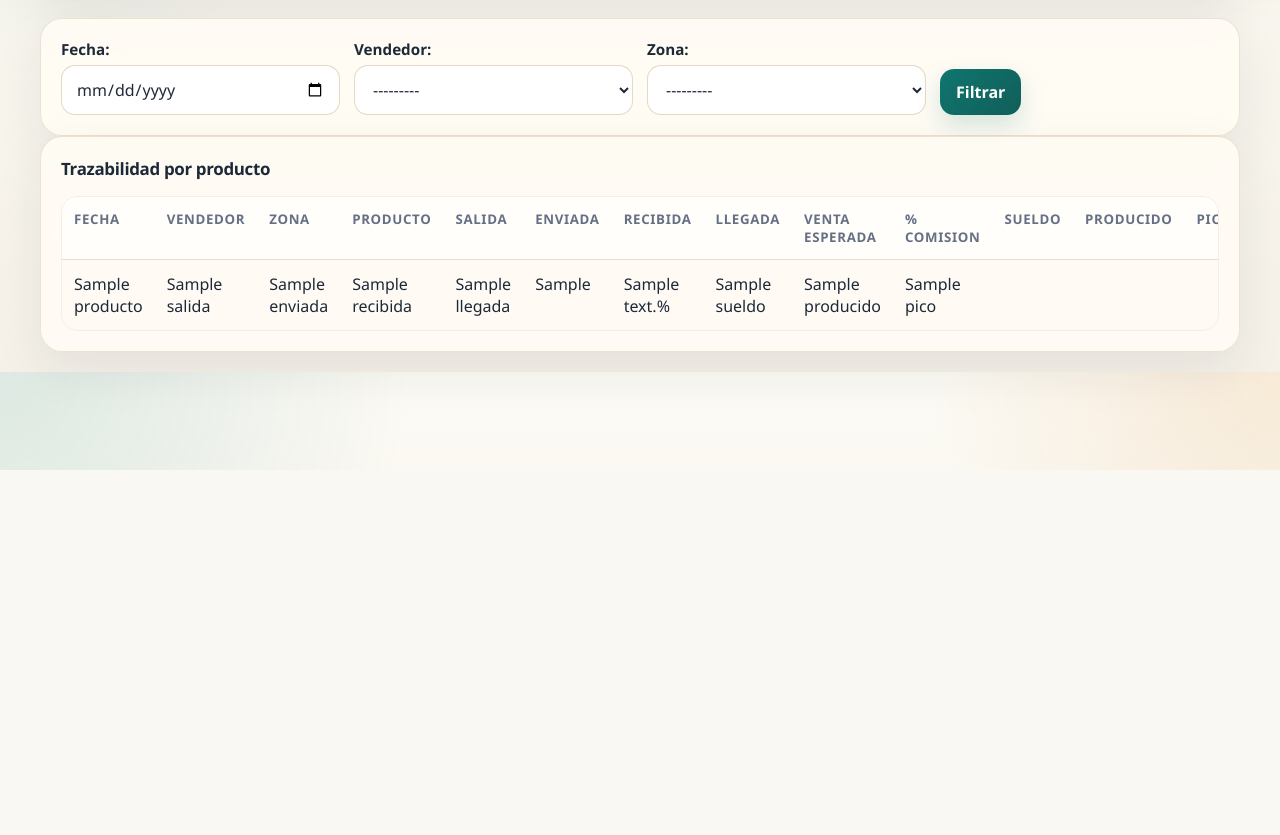
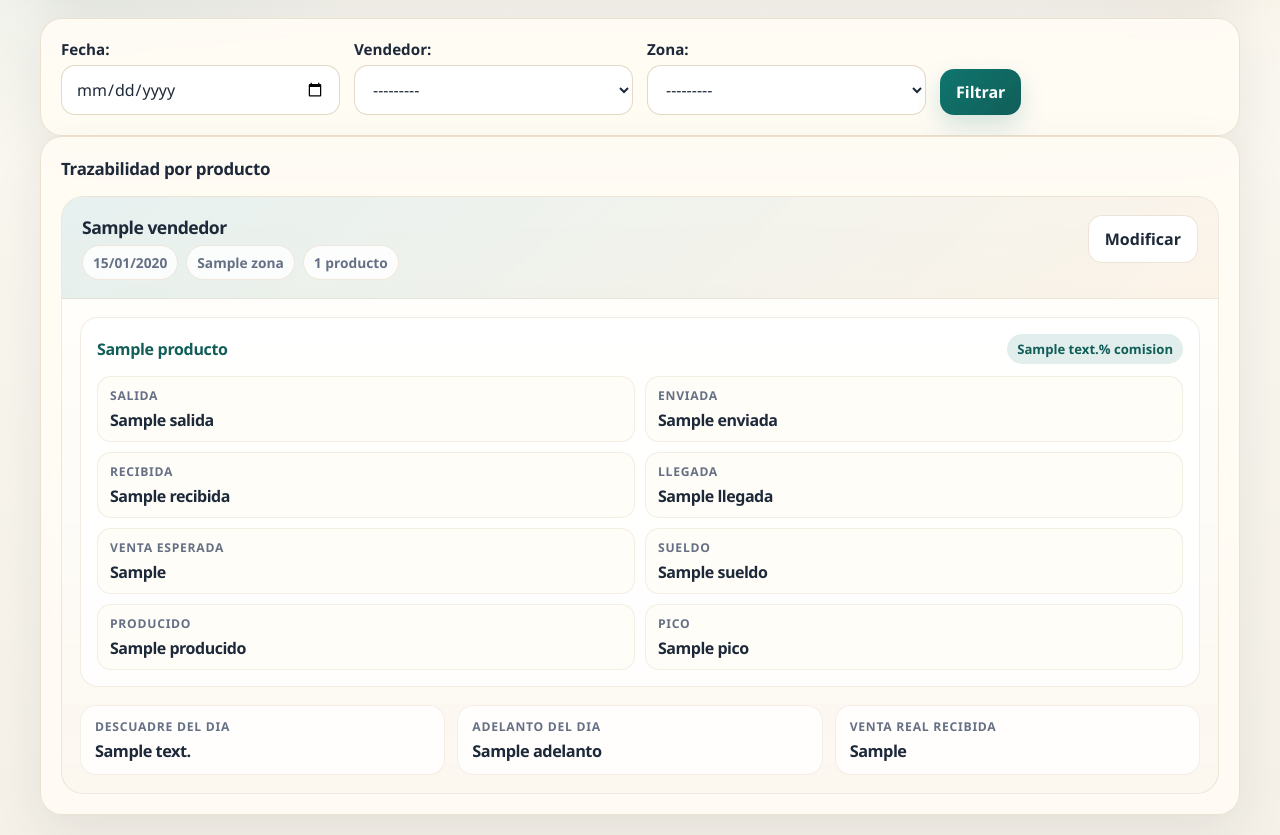
Before and after one commit to linercandia/gestion-ventas-v2, a Django app: template gestion_ventas/templates/gestion_ventas/informes_lista.html in a window 1280 px wide. Shown: the part 330-1165 px from the top of the page. Before the commit the page ends 800 px from the top, so only its background shows below. Run offline with Django 5.2, Linux system fonts and the light colour scheme; tables that the repository leaves empty hold one stand-in row (values such as "Sample post"); the template is opened without the code that fills it: values that come from a table or form of the project are taken from there, most other values are stand-ins (such as "Sample title", 1, 10 or a date in 2020).

Commit message:
visual de tabla informes

```diff
--- a/gestion_ventas/templates/gestion_ventas/informes_lista.html
+++ b/gestion_ventas/templates/gestion_ventas/informes_lista.html
@@ -18,60 +18,256 @@
     </form>
 </section>
 
+<style>
+    .report-stack {
+        display: grid;
+        gap: 18px;
+    }
+
+    .report-block {
+        border: 1px solid rgba(201, 177, 141, 0.28);
+        border-radius: 22px;
+        background: linear-gradient(180deg, rgba(255, 255, 255, 0.92), rgba(252, 248, 240, 0.96));
+        overflow: hidden;
+    }
+
+    .report-head {
+        display: flex;
+        justify-content: space-between;
+        align-items: flex-start;
+        gap: 16px;
+        padding: 18px 20px;
+        background: linear-gradient(135deg, rgba(15, 118, 110, 0.1), rgba(217, 119, 6, 0.08));
+        border-bottom: 1px solid rgba(201, 177, 141, 0.2);
+    }
+
+    .report-title {
+        display: grid;
+        gap: 6px;
+    }
+
+    .report-title h4 {
+        margin: 0;
+        font-size: 1.1rem;
+        letter-spacing: -0.03em;
+    }
+
+    .report-meta {
+        display: flex;
+        flex-wrap: wrap;
+        gap: 8px;
+    }
+
+    .report-meta span {
+        display: inline-flex;
+        align-items: center;
+        padding: 7px 10px;
+        border-radius: 999px;
+        background: rgba(255, 255, 255, 0.82);
+        border: 1px solid rgba(201, 177, 141, 0.28);
+        color: var(--muted);
+        font-size: 0.86rem;
+        font-weight: 700;
+    }
+
+    .report-products {
+        display: grid;
+        gap: 14px;
+        padding: 18px;
+        grid-template-columns: repeat(auto-fit, minmax(260px, 1fr));
+    }
+
+    .product-panel {
+        border: 1px solid rgba(201, 177, 141, 0.24);
+        border-radius: 18px;
+        background: rgba(255, 255, 255, 0.86);
+        padding: 16px;
+        display: grid;
+        gap: 12px;
+    }
+
+    .product-panel h5 {
+        margin: 0;
+        font-size: 1rem;
+        color: var(--brand-dark);
+        letter-spacing: -0.02em;
+    }
+
+    .product-topline {
+        display: flex;
+        justify-content: space-between;
+        align-items: center;
+        gap: 12px;
+    }
+
+    .product-topline .tag {
+        padding: 6px 10px;
+        border-radius: 999px;
+        background: var(--brand-soft);
+        color: var(--brand-dark);
+        font-size: 0.82rem;
+        font-weight: 800;
+    }
+
+    .metric-grid {
+        display: grid;
+        grid-template-columns: repeat(2, minmax(0, 1fr));
+        gap: 10px;
+    }
+
+    .metric {
+        background: #fffdf8;
+        border: 1px solid rgba(201, 177, 141, 0.2);
+        border-radius: 14px;
+        padding: 10px 12px;
+    }
+
+    .metric-label {
+        display: block;
+        margin-bottom: 5px;
+        color: var(--muted);
+        font-size: 0.76rem;
+        text-transform: uppercase;
+        letter-spacing: 0.06em;
+        font-weight: 700;
+    }
+
+    .metric-value {
+        font-size: 1rem;
+        font-weight: 800;
+        letter-spacing: -0.03em;
+    }
+
+    .report-summary {
+        display: grid;
+        grid-template-columns: repeat(3, minmax(0, 1fr));
+        gap: 12px;
+        padding: 0 18px 18px;
+    }
+
+    .summary-box {
+        border-radius: 16px;
+        padding: 12px 14px;
+        background: rgba(255, 255, 255, 0.84);
+        border: 1px solid rgba(201, 177, 141, 0.2);
+    }
+
+    .summary-box strong {
+        display: block;
+        margin-top: 4px;
+        font-size: 1.02rem;
+        letter-spacing: -0.03em;
+    }
+
+    @media (max-width: 900px) {
+        .report-head {
+            flex-direction: column;
+        }
+
+        .report-summary {
+            grid-template-columns: 1fr;
+        }
+    }
+
+    @media (max-width: 640px) {
+        .report-products,
+        .metric-grid {
+            grid-template-columns: 1fr;
+        }
+
+        .product-topline {
+            align-items: flex-start;
+            flex-direction: column;
+        }
+
+        .report-head,
+        .report-products,
+        .report-summary {
+            padding-left: 14px;
+            padding-right: 14px;
+        }
+    }
+</style>
+
 <section class="card">
     <h3>Trazabilidad por producto</h3>
-    {% if filas_informe %}
-        <div class="table-shell">
-            <table>
-                <thead>
-                    <tr>
-                        <th>Fecha</th>
-                        <th>Vendedor</th>
-                        <th>Zona</th>
-                        <th>Producto</th>
-                        <th>Salida</th>
-                        <th>Enviada</th>
-                        <th>Recibida</th>
-                        <th>Llegada</th>
-                        <th>Venta esperada</th>
-                        <th>% comision</th>
-                        <th>Sueldo</th>
-                        <th>Producido</th>
-                        <th>Pico</th>
-                        <th>Descuadre</th>
-                        <th>Adelanto</th>
-                        <th></th>
-                    </tr>
-                </thead>
-                <tbody>
-                    {% for fila in filas_informe %}
-                        <tr>
-                            {% if fila.es_primera %}
-                                <td rowspan="{{ fila.rowspan }}">{{ fila.fecha|date:"d/m/Y" }}</td>
-                                <td rowspan="{{ fila.rowspan }}">{{ fila.vendedor }}</td>
-                                <td rowspan="{{ fila.rowspan }}">{{ fila.zona }}</td>
-                            {% endif %}
-                            <td>{{ fila.producto.nombre }}</td>
-                            <td>{{ fila.salida|cop }}</td>
-                            <td>{{ fila.enviada|cop }}</td>
-                            <td>{{ fila.recibida|cop }}</td>
-                            <td>{{ fila.llegada|cop }}</td>
-                            <td>{{ fila.venta_esperada_producto|cop }}</td>
-                            <td>{{ fila.comision_porcentaje }}%</td>
-                            <td>{{ fila.sueldo|cop }}</td>
-                            <td>{{ fila.producido|cop }}</td>
-                            <td>{{ fila.pico|cop }}</td>
-                            {% if fila.es_primera %}
-                                <td rowspan="{{ fila.rowspan }}">{{ fila.descuadre|cop }}</td>
-                                <td rowspan="{{ fila.rowspan }}">{{ fila.adelanto|cop }}</td>
-                                <td rowspan="{{ fila.rowspan }}">
-                                    <a class="btn btn-secondary" href="{% url 'informe_editar' fila.control.id %}">Modificar</a>
-                                </td>
-                            {% endif %}
-                        </tr>
-                    {% endfor %}
-                </tbody>
-            </table>
+    {% if bloques_informe %}
+        <div class="report-stack">
+            {% for bloque in bloques_informe %}
+                <article class="report-block">
+                    <div class="report-head">
+                        <div class="report-title">
+                            <h4>{{ bloque.vendedor }}</h4>
+                            <div class="report-meta">
+                                <span>{{ bloque.fecha|date:"d/m/Y" }}</span>
+                                <span>{{ bloque.zona }}</span>
+                                <span>{{ bloque.control.detalles.count }} producto{{ bloque.control.detalles.count|pluralize }}</span>
+                            </div>
+                        </div>
+                        <a class="btn btn-secondary" href="{{ bloque.accion_url }}">Modificar</a>
+                    </div>
+
+                    <div class="report-products">
+                        {% for fila in bloque.filas %}
+                            <section class="product-panel">
+                                <div class="product-topline">
+                                    <h5>{{ fila.producto.nombre }}</h5>
+                                    <span class="tag">{{ fila.comision_porcentaje }}% comision</span>
+                                </div>
+                                <div class="metric-grid">
+                                    <div class="metric">
+                                        <span class="metric-label">Salida</span>
+                                        <span class="metric-value">{{ fila.salida|cop }}</span>
+                                    </div>
+                                    <div class="metric">
+                                        <span class="metric-label">Enviada</span>
+                                        <span class="metric-value">{{ fila.enviada|cop }}</span>
+                                    </div>
+                                    <div class="metric">
+                                        <span class="metric-label">Recibida</span>
+                                        <span class="metric-value">{{ fila.recibida|cop }}</span>
+                                    </div>
+                                    <div class="metric">
+                                        <span class="metric-label">Llegada</span>
+                                        <span class="metric-value">{{ fila.llegada|cop }}</span>
+                                    </div>
+                                    <div class="metric">
+                                        <span class="metric-label">Venta esperada</span>
+                                        <span class="metric-value">{{ fila.venta_esperada_producto|cop }}</span>
+                                    </div>
+                                    <div class="metric">
+                                        <span class="metric-label">Sueldo</span>
+                                        <span class="metric-value">{{ fila.sueldo|cop }}</span>
+                                    </div>
+                                    <div class="metric">
+                                        <span class="metric-label">Producido</span>
+                                        <span class="metric-value">{{ fila.producido|cop }}</span>
+                                    </div>
+                                    <div class="metric">
+                                        <span class="metric-label">Pico</span>
+                                        <span class="metric-value">{{ fila.pico|cop }}</span>
+                                    </div>
+                                </div>
+                            </section>
+                        {% endfor %}
+                    </div>
+
+                    <div class="report-summary">
+                        <div class="summary-box">
+                            <span class="metric-label">Descuadre del dia</span>
+                            <strong>{{ bloque.descuadre|cop }}</strong>
+                        </div>
+                        <div class="summary-box">
+                            <span class="metric-label">Adelanto del dia</span>
+                            <strong>{{ bloque.adelanto|cop }}</strong>
+                        </div>
+                        <div class="summary-box">
+                            <span class="metric-label">Venta real recibida</span>
+                            <strong>{{ bloque.control.venta_real|cop }}</strong>
+                        </div>
+                    </div>
+                </article>
+            {% endfor %}
         </div>
     {% else %}
         <p class="muted">No hay registros para los filtros seleccionados.</p>
```
Also changed, not shown: gestion_ventas/views.py (+45 -23 lines).
